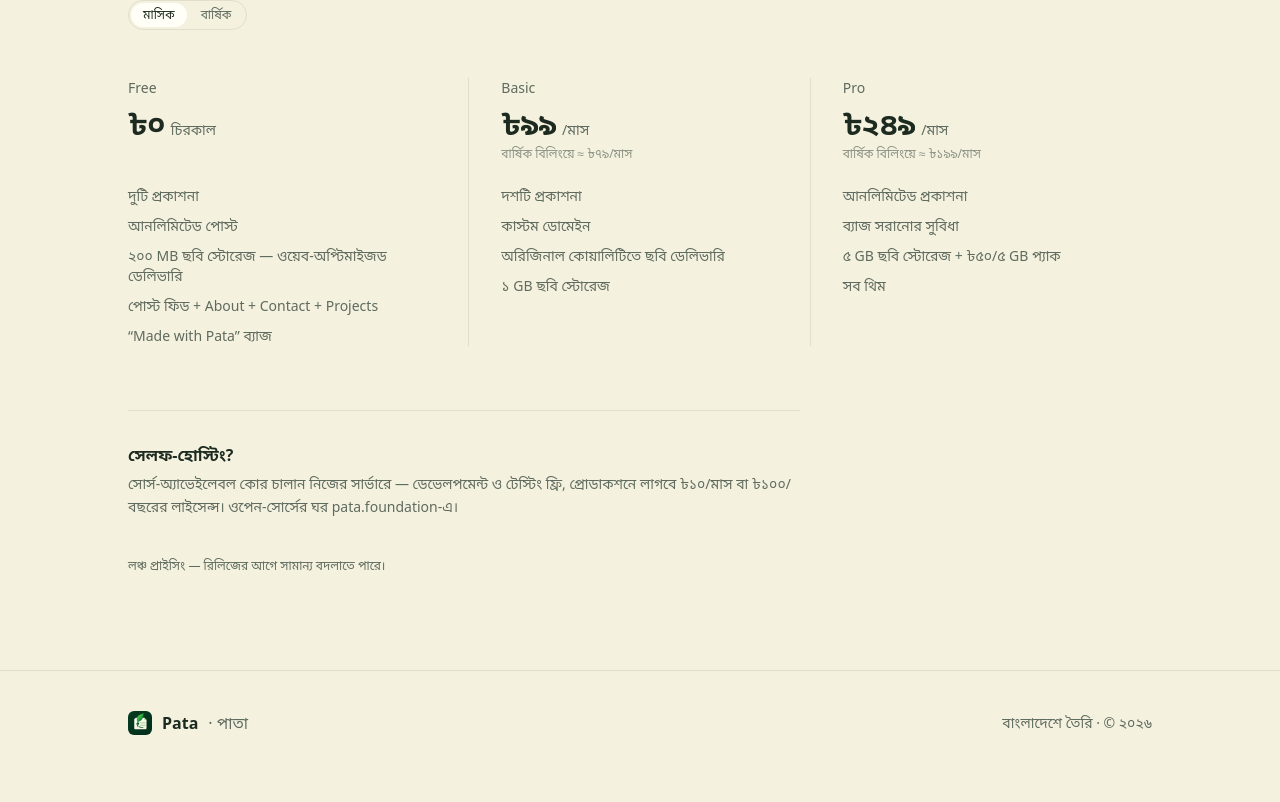
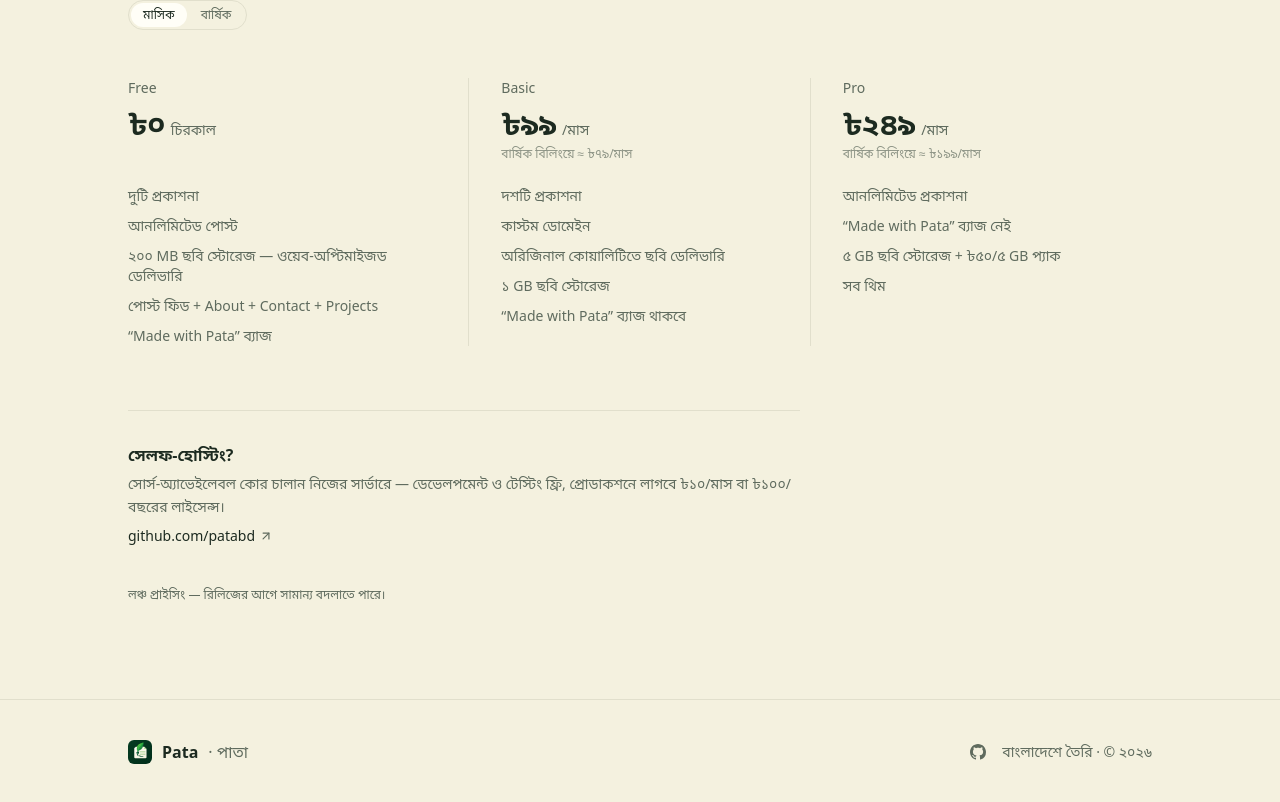
Before and after one commit to patabd/landing-page, a React (Vite) app: page / in a window 1280 px wide. Shown: the part 2126-2928 px from the top of the page. Before the commit the page ends 2901 px from the top, so only its background shows below. Built offline with nearby package versions, Linux system fonts and the light colour scheme; a web font is replaced by a local one.

Commit message:
GitHub org links (footer + self-host), badge wording per tier (stays Basic, gone Pro), scroll-reveal + locale re-roll for prices

```diff
--- a/src/components/site/Footer.tsx
+++ b/src/components/site/Footer.tsx
@@ -1,4 +1,16 @@
+import type { SVGProps } from "react";
+
 import { useI18n } from "@/i18n/I18nProvider";
+
+/* Lucide v1 dropped brand marks, so the GitHub logo is inlined here
+   (Octicon "mark-github", MIT license). */
+function GithubMark(props: SVGProps<SVGSVGElement>) {
+  return (
+    <svg viewBox="0 0 16 16" fill="currentColor" aria-hidden="true" {...props}>
+      <path d="M8 0C3.58 0 0 3.58 0 8c0 3.54 2.29 6.53 5.47 7.59.4.07.55-.17.55-.38 0-.19-.01-.82-.01-1.49-2.01.37-2.53-.49-2.69-.94-.09-.23-.48-.94-.82-1.13-.28-.15-.68-.52-.01-.53.63-.01 1.08.58 1.23.82.72 1.21 1.87.87 2.33.66.07-.52.28-.87.51-1.07-1.78-.2-3.64-.89-3.64-3.95 0-.87.31-1.59.82-2.15-.08-.2-.36-1.02.08-2.12 0 0 .67-.21 2.2.82.64-.18 1.32-.27 2-.27s1.36.09 2 .27c1.53-1.04 2.2-.82 2.2-.82.44 1.1.16 1.92.08 2.12.51.56.82 1.27.82 2.15 0 3.07-1.87 3.75-3.65 3.95.29.25.54.73.54 1.48 0 1.07-.01 1.93-.01 2.2 0 .21.15.46.55.38A8.01 8.01 0 0 0 16 8c0-4.42-3.58-8-8-8Z" />
+    </svg>
+  );
+}
 
 export function Footer() {
   const { c } = useI18n();
@@ -16,9 +28,20 @@ export function Footer() {
           <span className="font-semibold">Pata</span>
           <span className="text-muted">· পাতা</span>
         </div>
-        <p className="text-sm text-muted">
-          {c.footer.madeIn} · {c.footer.copyright}
-        </p>
+        <div className="flex items-center gap-4">
+          <a
+            href="https://github.com/patabd"
+            target="_blank"
+            rel="noopener noreferrer"
+            aria-label={c.footer.githubLabel}
+            className="text-muted transition-colors duration-150 ease-out hover:text-foreground"
+          >
+            <GithubMark className="size-4" />
+          </a>
+          <p className="text-sm text-muted">
+            {c.footer.madeIn} · {c.footer.copyright}
+          </p>
+        </div>
       </div>
     </footer>
   );
--- a/src/components/site/Pricing.tsx
+++ b/src/components/site/Pricing.tsx
@@ -1,5 +1,6 @@
-import { useState } from "react";
+import { useEffect, useRef, useState } from "react";
 import NumberFlow from "@number-flow/react";
+import { ArrowUpRight } from "lucide-react";
 
 import { DigitRoll } from "@/components/ui/digit-roll";
 import { useI18n } from "@/i18n/I18nProvider";
@@ -12,6 +13,39 @@ export function Pricing() {
   const { plans } = c.pricing;
   const [billing, setBilling] = useState<Billing>("monthly");
 
+  // Prices roll in (from ৳0) the first time the section enters the viewport,
+  // and re-roll when the language changes while it's visible.
+  const sectionRef = useRef<HTMLElement>(null);
+  const [revealed, setRevealed] = useState(false);
+  const seenRef = useRef(false);
+
+  useEffect(() => {
+    const el = sectionRef.current;
+    if (!el) return;
+    const observer = new IntersectionObserver(
+      (entries) => {
+        if (entries.some((entry) => entry.isIntersecting) && !seenRef.current) {
+          seenRef.current = true;
+          setRevealed(true);
+          observer.disconnect();
+        }
+      },
+      { threshold: 0.15 }
+    );
+    observer.observe(el);
+    return () => observer.disconnect();
+  }, []);
+
+  const prevLocale = useRef(locale);
+  useEffect(() => {
+    if (prevLocale.current === locale) return;
+    prevLocale.current = locale;
+    if (!seenRef.current) return;
+    setRevealed(false);
+    const timer = window.setTimeout(() => setRevealed(true), 40);
+    return () => window.clearTimeout(timer);
+  }, [locale]);
+
   const billingOptions = [
     { value: "monthly" as const, label: c.pricing.billing.monthly },
     { value: "yearly" as const, label: c.pricing.billing.yearly },
@@ -19,6 +53,7 @@ export function Pricing() {
 
   return (
     <section
+      ref={sectionRef}
       id="pricing"
       className="scroll-mt-20 border-t border-border px-6 py-20 sm:py-24"
     >
@@ -57,7 +92,9 @@ export function Pricing() {
 
         <div className="mt-12 grid gap-10 md:grid-cols-3 md:gap-0 md:divide-x md:divide-border">
           {plans.map((plan, index) => {
-            const price = billing === "yearly" ? plan.yearlyPrice : plan.price;
+            const target =
+              billing === "yearly" ? plan.yearlyPrice : plan.price;
+            const price = revealed ? target : 0;
             return (
               <div
                 key={plan.name}
@@ -108,6 +145,15 @@ export function Pricing() {
           <p className="mt-1.5 text-sm leading-relaxed text-muted">
             {c.pricing.selfHost.description}
           </p>
+          <a
+            href="https://github.com/patabd"
+            target="_blank"
+            rel="noopener noreferrer"
+            className="mt-2 inline-flex items-center gap-1 rounded-sm text-sm font-medium underline-offset-4 hover:underline focus-visible:outline-2 focus-visible:outline-offset-2 focus-visible:outline-ring"
+          >
+            github.com/patabd
+            <ArrowUpRight className="size-3.5 text-muted" aria-hidden="true" />
+          </a>
         </div>
 
         <p className={cn("mt-10 text-xs text-muted")}>
--- a/src/i18n/content.ts
+++ b/src/i18n/content.ts
@@ -49,7 +49,7 @@ export interface SiteContent {
     selfHost: { title: string; description: string };
     footnote: string;
   };
-  footer: { madeIn: string; copyright: string };
+  footer: { madeIn: string; copyright: string; githubLabel: string };
 }
 
 export const content: Record<Locale, SiteContent> = {
@@ -150,6 +150,7 @@ export const content: Record<Locale, SiteContent> = {
             "কাস্টম ডোমেইন",
             "অরিজিনাল কোয়ালিটিতে ছবি ডেলিভারি",
             "১ GB ছবি স্টোরেজ",
+            "“Made with Pata” ব্যাজ থাকবে",
           ],
         },
         {
@@ -163,7 +164,7 @@ export const content: Record<Locale, SiteContent> = {
           },
           features: [
             "আনলিমিটেড প্রকাশনা",
-            "ব্যাজ সরানোর সুবিধা",
+            "“Made with Pata” ব্যাজ নেই",
             "৫ GB ছবি স্টোরেজ + ৳৫০/৫ GB প্যাক",
             "সব থিম",
           ],
@@ -172,11 +173,15 @@ export const content: Record<Locale, SiteContent> = {
       selfHost: {
         title: "সেলফ-হোস্টিং?",
         description:
-          "সোর্স-অ্যাভেইলেবল কোর চালান নিজের সার্ভারে — ডেভেলপমেন্ট ও টেস্টিং ফ্রি, প্রোডাকশনে লাগবে ৳১০/মাস বা ৳১০০/বছরের লাইসেন্স। ওপেন-সোর্সের ঘর pata.foundation-এ।",
+          "সোর্স-অ্যাভেইলেবল কোর চালান নিজের সার্ভারে — ডেভেলপমেন্ট ও টেস্টিং ফ্রি, প্রোডাকশনে লাগবে ৳১০/মাস বা ৳১০০/বছরের লাইসেন্স।",
       },
       footnote: "লঞ্চ প্রাইসিং — রিলিজের আগে সামান্য বদলাতে পারে।",
     },
-    footer: { madeIn: "বাংলাদেশে তৈরি", copyright: "© ২০২৬" },
+    footer: {
+      madeIn: "বাংলাদেশে তৈরি",
+      copyright: "© ২০২৬",
+      githubLabel: "Pata-র গিটহাব",
+    },
   },
   en: {
     meta: { title: "Pata — your publication, live in minutes" },
@@ -277,6 +282,7 @@ export const content: Record<Locale, SiteContent> = {
             "Custom domain",
             "Original-quality photo delivery",
             "1 GB photo storage",
+            "“Made with Pata” badge stays",
           ],
         },
         {
@@ -290,7 +296,7 @@ export const content: Record<Locale, SiteContent> = {
           },
           features: [
             "Unlimited publications",
-            "Badge removal",
+            "No “Made with Pata” badge",
             "5 GB photo storage + ৳50/5 GB packs",
             "All themes",
           ],
@@ -299,10 +305,14 @@ export const content: Record<Locale, SiteContent> = {
       selfHost: {
         title: "Self-hosting?",
         description:
-          "Run the source-available core on your own server — development and testing are free, production needs a license at ৳10/mo or ৳100/yr. The open-source home lives at pata.foundation.",
+          "Run the source-available core on your own server — development and testing are free, production needs a license at ৳10/mo or ৳100/yr.",
       },
       footnote: "Launch pricing — may shift slightly before release.",
     },
-    footer: { madeIn: "Made in Bangladesh", copyright: "© 2026" },
+    footer: {
+      madeIn: "Made in Bangladesh",
+      copyright: "© 2026",
+      githubLabel: "Pata on GitHub",
+    },
   },
 };
```
